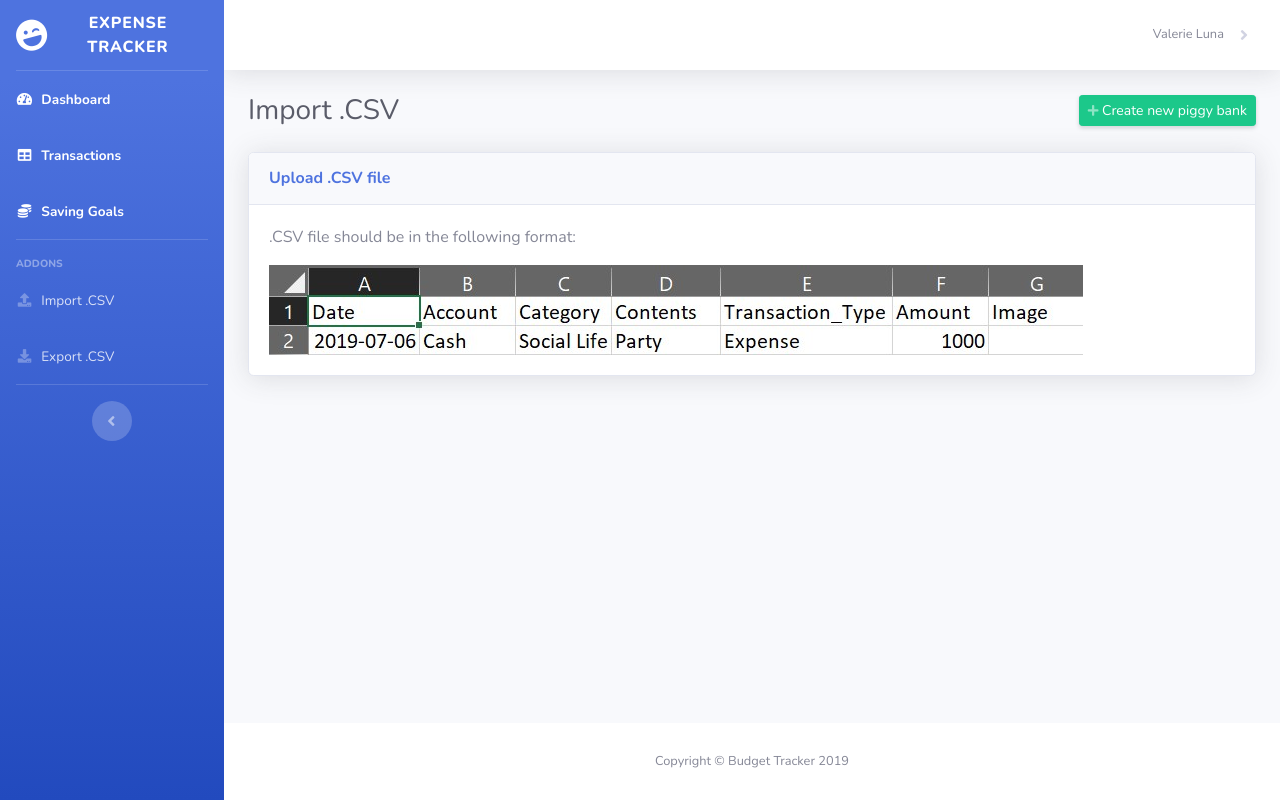
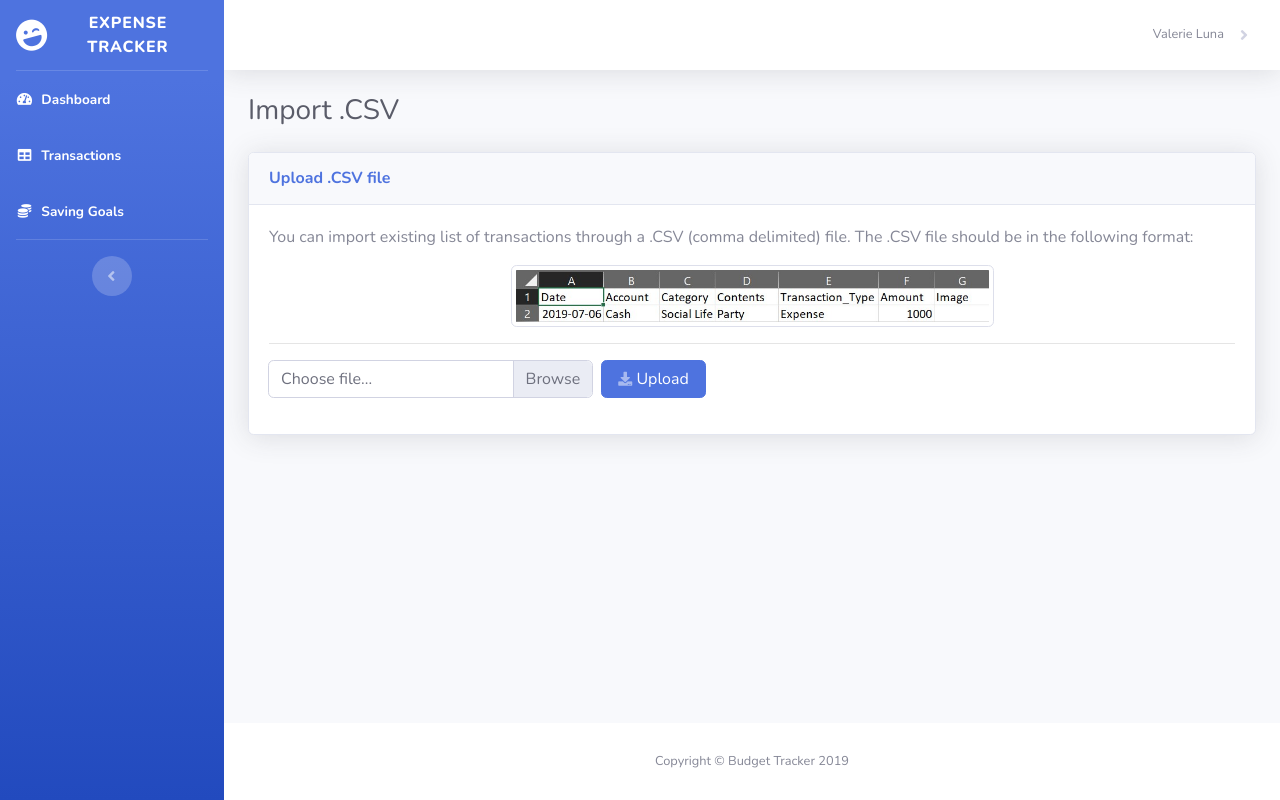
Before and after one commit to 201610030/WebbAppProject, a PHP site: page /WebbAppProject/ImportCSV.php in a window 1280 px wide. Run offline with PHP 8.4, Linux system fonts and the light colour scheme.

Commit message:
ImportCSV WIP
di ko na kaya mga erp

```diff
--- a/ImportCSV.php
+++ b/ImportCSV.php
@@ -1,5 +1,5 @@
 <?php
-$title = "Saving Goals";
+$title = "Import .CSV";
 require "header.php";
 require 'dbconnection.php';
 ?>
@@ -8,9 +8,7 @@
 <div class="container-fluid">
     <div class="d-sm-flex align-items-center justify-content-between mb-4">
         <h1 class="h3 mb-0 text-gray-800">Import .CSV</h1>
-        <a data-toggle="modal" data-target="#Create"
-           href="#" class="d-none d-sm-inline-block btn btn-sm btn-success shadow-sm">
-            <i class="fas fa-plus fa-sm text-white-50"></i> Create new piggy bank</a>
+
     </div>
 
 
@@ -20,16 +18,31 @@
             <h6 class="m-0 font-weight-bold text-primary">Upload .CSV file</h6>
         </div>
         <div class="card-body">
-            <p>.CSV file should be in the following format:</p>
-            <img src="import_csv.jpg">
+            <p>You can import existing list of transactions through a .CSV (comma delimited) file. The .CSV file should be in the following format:</p>
+            <img src="import_csv.jpg" class="img-fluid img-thumbnail rounded mx-auto d-block" style="width:50%;">
+            <form method="POST" action="UploadCSV.php" enctype="multipart/form-data">
+                <hr>
+                <div class="form-row">
+                    <div class="custom-file col-sm-4 mx-1">
+                        <input type="file" class="custom-file-input" name="uploadedFile" required>
+                        <label class="custom-file-label" for="validatedCustomFile">Choose file...</label>
+                        <!--<div class="invalid-feedback">Example invalid custom file feedback</div>-->
+                    </div>
+                    <button type="submit" name="UploadBtn" class="btn btn-primary col-auto mx-1 px-3">
+                        <i class="fas fa-download fa-sm text-white-50"></i> Upload</button>
+                </div>
+            </form>
         </div>
     </div>
 
 </div>
 <!-- /.container-fluid -->
 
+<link href="https://cdn.jsdelivr.net/npm/bs-custom-file-input/dist/bs-custom-file-input.min.js">
 
 
 <?php
+
+
 require "footer.php";
 ?>
--- a/header.php
+++ b/header.php
@@ -65,7 +65,7 @@
                         <span>Saving Goals</span></a>
                 </li>
 
-                <!-- Divider -->
+<!--                 Divider
                 <hr class="sidebar-divider d-none d-md-block">
 
                 <div class="sidebar-heading">
@@ -82,7 +82,7 @@
                     <a class="nav-link" href="SavingGoals.php">
                         <i class="fas fa-fw fa-download"></i>
                         <span>Export .CSV</span></a>
-                </li>
+                </li>-->
 
                 <hr class="sidebar-divider d-none d-md-block">
 
```
Also changed, not shown: UploadCSV.php (added, +60 -0 lines).
